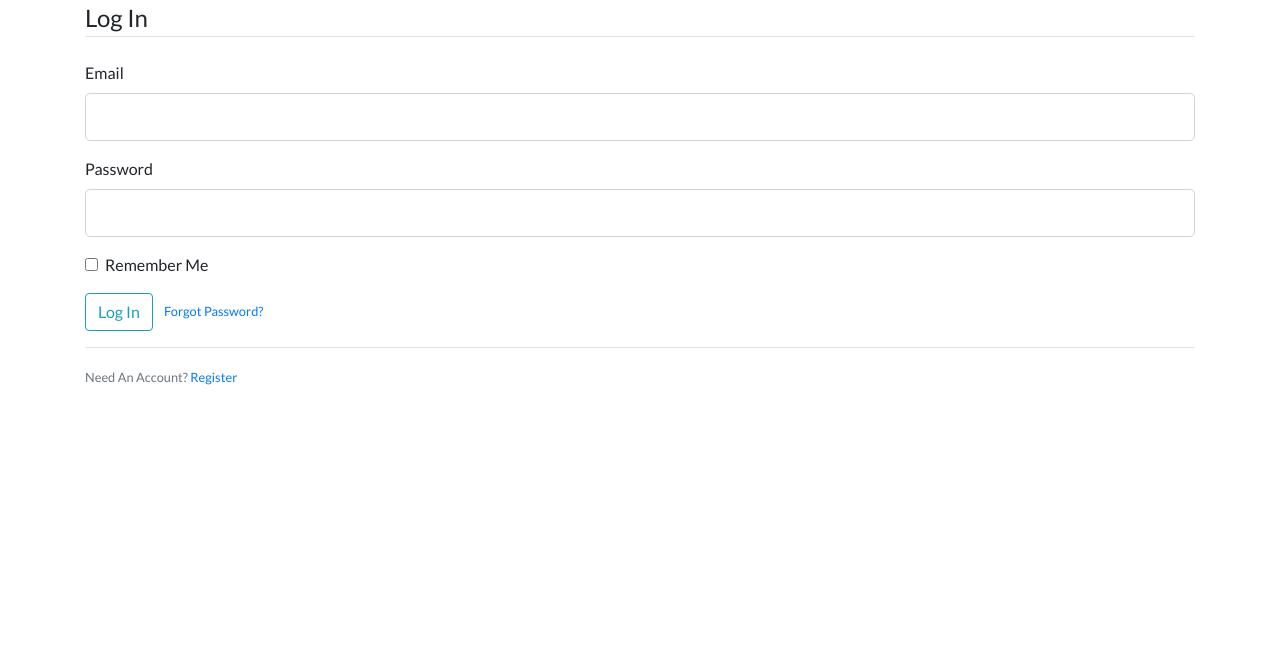
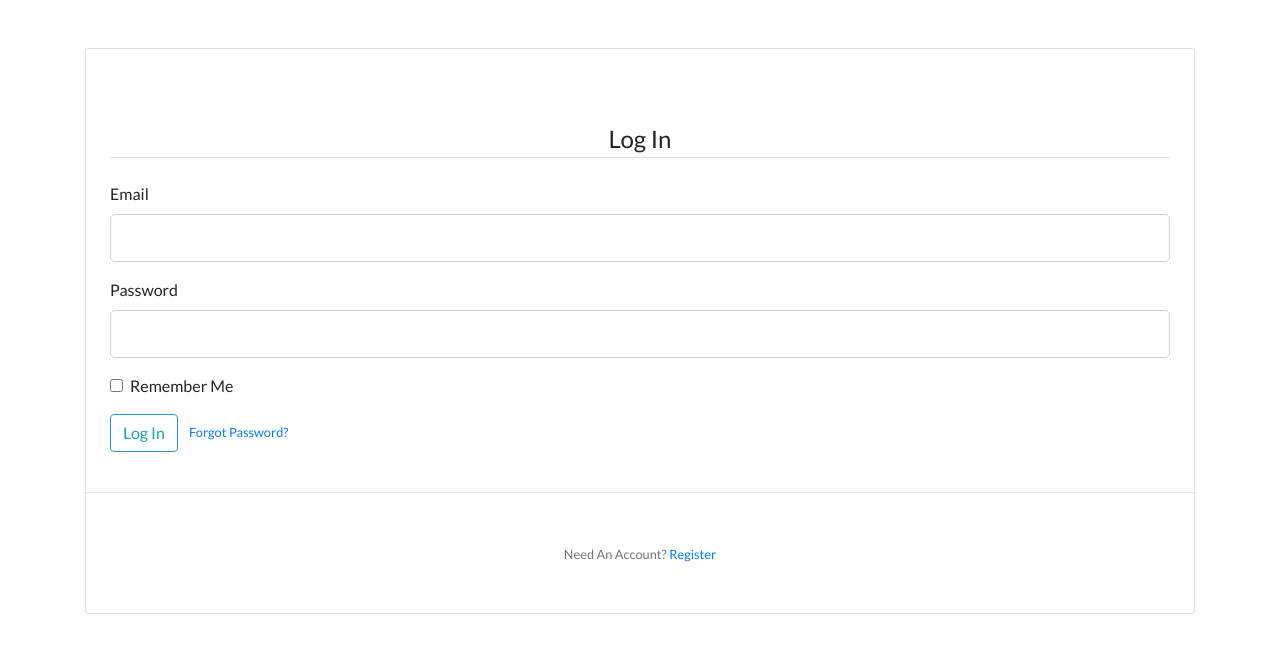
Before and after one commit to mwiha/rating, a Flask app: page /login in a window 1280 px wide. Shown: the part 56-709 px from the top of the page. Run offline with Flask 2, Linux system fonts and the light colour scheme; some libraries are stand-ins or nearby versions.

```diff
--- a/app/templates/login.html
+++ b/app/templates/login.html
@@ -1,10 +1,11 @@
 {% extends "layout.html" %}
 {% block content %}
-    <div class="content-section">
+  <div class="card pt-5 mt-5">
+    <div class="content-section p-4">
         <form action="" method="POST">
             {{form.hidden_tag()}}
             <fieldset class="form-group">
-                <legend class="border-bottom mb-4">Log In</legend>
+                <legend class="border-bottom mb-4 text-center">Log In</legend>
                 <div class="form-group">
                     {{ form.email.label(class="form-control-label") }}
                     {% if form.email.errors %}
@@ -44,9 +45,10 @@
             </div>
         </form>
     </div>
-    <div class="border-top pt-3">
+    <div class="border-top p-5 text-center">
         <small class="text-muted">
             Need An Account? <a href="">Register</a>
         </small>
     </div>
+  </div>
 {% endblock content %}
```
Also changed, not shown: app/ratings.db (added).
